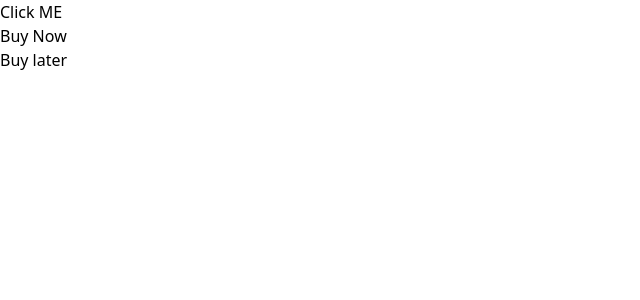
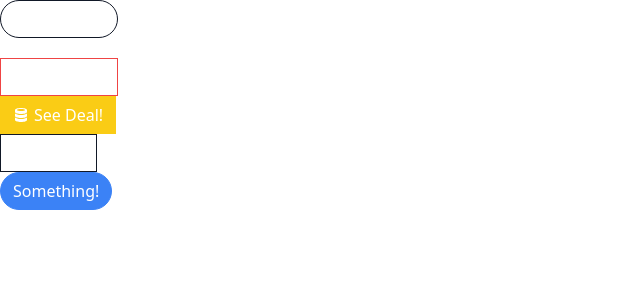
Before and after one commit to muazam-cmd/ComponentsEv, a React (Create React App) app in the folder componentsev/: page / in a window 1280 px wide. Shown: the top 300 px of the page, without its empty margins (0-640 px from the left). Built offline with nearby package versions, Linux system fonts and the light colour scheme.

Commit message:
making button component ready using classname and props-types and icons

```diff
--- a/componentsev/package.json
+++ b/componentsev/package.json
@@ -6,9 +6,11 @@
     "@testing-library/jest-dom": "^5.16.5",
     "@testing-library/react": "^13.4.0",
     "@testing-library/user-event": "^13.5.0",
+    "classnames": "^2.3.2",
     "props-type": "^1.0.1",
     "react": "^18.2.0",
     "react-dom": "^18.2.0",
+    "react-icons": "^4.7.1",
     "react-scripts": "5.0.1",
     "web-vitals": "^2.1.4"
   },
--- a/componentsev/src/App.js
+++ b/componentsev/src/App.js
@@ -1,14 +1,49 @@
-import Button from './Button'
+import { GoBell, GoCloudDownload, GoDatabase } from 'react-icons/go';
+import Button from './Button';
 
 function App() {
+  const handleClick = () => {
+    console.log('Clicked!');
+  };
 
-  return <div>
+  return (
     <div>
-      <Button success rounded outline>Click ME</Button>
+      <div>
+        <Button
+          secondary
+          outline
+          rounded
+          className="mb-5"
+          onClick={handleClick}
+        >
+          <GoBell />
+          Click me!!
+        </Button>
+      </div>
+      <div>
+        <Button danger outline onMouseEnter={handleClick}>
+          <GoCloudDownload />
+          Buy Now!
+        </Button>
+      </div>
+      <div>
+        <Button warning onMouseLeave={handleClick}>
+          <GoDatabase />
+          See Deal!
+        </Button>
+      </div>
+      <div>
+        <Button secondary outline>
+          Hide Ads!
+        </Button>
+      </div>
+      <div>
+        <Button primary rounded>
+          Something!
+        </Button>
+      </div>
     </div>
-    <div><Button warning>Buy Now</Button></div>
-    <div><Button secondary outline>Buy later</Button></div>
-  </div>
+  );
 }
 
 export default App;
--- a/componentsev/src/Button.js
+++ b/componentsev/src/Button.js
@@ -1,4 +1,4 @@
-import PropTypes from 'prop-types';
+import className from 'classnames';
 
 function Button({
     children,
@@ -9,8 +9,32 @@ function Button({
     danger,
     outline,
     rounded,
+    ...rest
 }) {
-    return <button>{children}</button>;
+    const classes = className(
+        rest.className,
+        'flex items-center px-3 py-1.5 border',
+        {
+            'border-blue-500 bg-blue-500 text-white': primary,
+            'border-gray-900 bg-gray-900 text-white': secondary,
+            'border-green-500 bg-green-500 text-white': success,
+            'border-yellow-400 bg-yellow-400 text-white': warning,
+            'border-red-500 bg-red-500 text-white': danger,
+            'rounded-full': rounded,
+            'bg-white': outline,
+            'text-blue-500': outline && primary,
+            'text-gray-900': outline && secondary,
+            'text-green-500': outline && success,
+            'text-yellow-400': outline && warning,
+            'text-red-500': outline && danger,
+        }
+    );
+
+    return (
+        <button {...rest} className={classes}>
+            {children}
+        </button>
+    );
 }
 
 Button.propTypes = {
--- a/componentsev/src/index.css
+++ b/componentsev/src/index.css
@@ -1,3 +1,7 @@
 @tailwind base;
 @tailwind components;
 @tailwind utilities;
+
+button > svg {
+  margin-right: 5px;
+}
--- /dev/null
+++ b/postcss.config.js
@@ -0,0 +1,6 @@
+module.exports = {
+  plugins: {
+    tailwindcss: {},
+    autoprefixer: {},
+  },
+}
```
Also changed, not shown: 1 other file (tests, documents, lock files or other folders).
